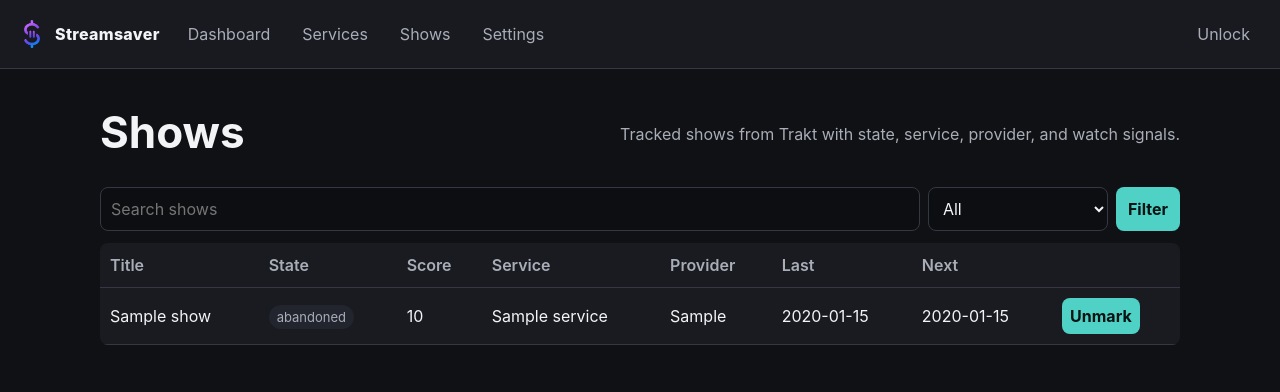
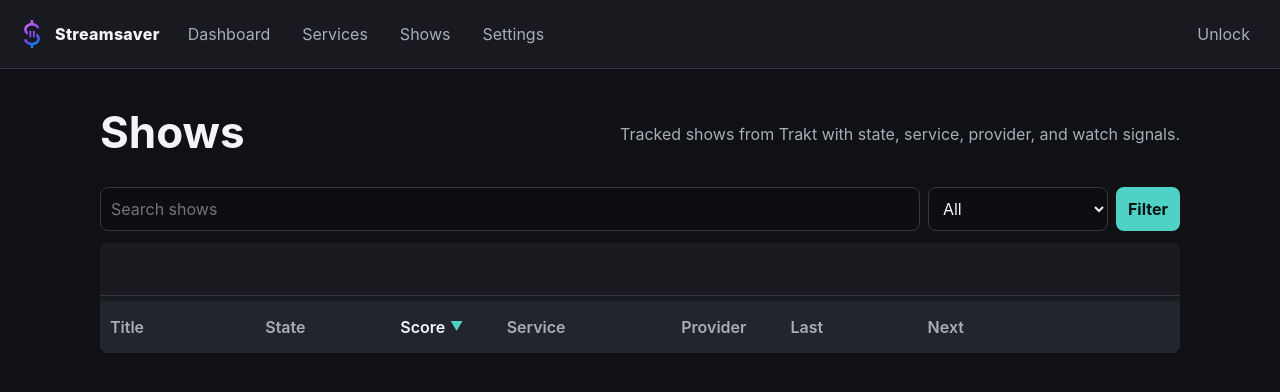
Before and after one commit to noahphex/streamsaver, a Flask app: page /shows in a window 1280 px wide. Shown: the top 392 px of the page. Run offline with Flask 3, Linux system fonts and the light colour scheme; tables that the repository leaves empty hold one stand-in row (values such as "Sample post").

Commit message:
feat: add sortable show columns

```diff
--- a/web/app.py
+++ b/web/app.py
@@ -49,6 +49,16 @@ THRESHOLD_OPTIONS = [
     ("6 months (180 days)", "180"),
     ("12 months (365 days)", "365"),
 ]
+
+SHOW_SORT_COLUMNS = {
+    "title": "LOWER(s.title)",
+    "state": "LOWER(s.show_state)",
+    "score": "s.interest_score",
+    "service": "LOWER(COALESCE(svc.name, ''))",
+    "provider": "LOWER(COALESCE(s.primary_provider, ''))",
+    "last": "COALESCE(s.last_watch_date, '')",
+    "next": "COALESCE(s.next_air_date, '')",
+}
 
 
 def create_app():
@@ -173,8 +183,9 @@ def create_app():
     def shows():
         q = request.args.get("q", "").strip()
         state = request.args.get("state", "All")
-        rows = _shows(q, state)
-        return render_template("shows.html", shows=rows, q=q, state=state)
+        sort, direction = _show_sort(request.args.get("sort", "score"), request.args.get("dir", "desc"))
+        rows = _shows(q, state, sort, direction)
+        return render_template("shows.html", shows=rows, q=q, state=state, sort=sort, direction=direction)
 
     @app.post("/shows/<trakt_id>/state")
     def set_show_state(trakt_id):
@@ -357,7 +368,14 @@ def _show_counts():
     return {row["show_state"] or "unknown": row["count"] for row in rows}
 
 
-def _shows(q, state):
+def _show_sort(sort, direction):
+    sort = sort if sort in SHOW_SORT_COLUMNS else "score"
+    direction = "asc" if direction == "asc" else "desc"
+    return sort, direction
+
+
+def _shows(q, state, sort="score", direction="desc"):
+    sort, direction = _show_sort(sort, direction)
     query = """
         SELECT s.trakt_id, s.title, s.show_state, s.interest_score,
                s.trakt_status, s.primary_provider, s.last_watch_date,
@@ -373,7 +391,7 @@ def _shows(q, state):
     if state and state != "All":
         query += " AND LOWER(s.show_state) = ?"
         params.append(state.lower())
-    query += " ORDER BY s.interest_score DESC, LOWER(s.title)"
+    query += f" ORDER BY {SHOW_SORT_COLUMNS[sort]} {direction.upper()}, LOWER(s.title) ASC"
     with db_session() as conn:
         return [dict(row) for row in conn.execute(query, params).fetchall()]
 
--- a/web/static/app.css
+++ b/web/static/app.css
@@ -7,6 +7,10 @@
   --muted: #a8adb8;
   --line: #343844;
   --accent: #4fd1c5;
+  --status-subscribed: #50FA7B;
+  --status-unsubscribed: #FF5555;
+  --status-suspended: #F1FA8C;
+  --status-not-subscribed: #8BE9FD;
   --danger: #ff6b6b;
   --success: #68d391;
   --warning: #f6c177;
@@ -169,6 +196,31 @@ input, select {
 table { width: 100%; border-collapse: collapse; background: var(--panel); border-radius: 8px; overflow: hidden; }
 th, td { text-align: left; padding: 10px; border-bottom: 1px solid var(--line); }
 th { color: var(--muted); font-weight: 600; }
+.sort-link {
+  display: inline-flex;
+  align-items: center;
+  gap: .3rem;
+  min-height: 32px;
+  color: var(--muted);
+}
+.sort-link.active,
+.sort-link:hover {
+  color: var(--text);
+}
+.sort-arrow {
+  color: var(--accent);
+  font-size: .8rem;
+}
+@media (min-width: 721px) {
+  .table-wrap { overflow: visible; }
+  .table-wrap thead th {
+    position: sticky;
+    top: 69px;
+    z-index: 5;
+    background: #22252d;
+    box-shadow: 0 1px 0 var(--line), 0 8px 18px rgba(0, 0, 0, .22);
+  }
+}
 .flash-stack { display: grid; gap: 8px; margin-bottom: 14px; }
 .flash { padding: 10px 12px; border-radius: 8px; background: var(--panel-2); border: 1px solid var(--line); }
 .flash.success { border-color: var(--success); }
--- a/web/templates/shows.html
+++ b/web/templates/shows.html
@@ -13,9 +13,28 @@
   </select>
   <button>Filter</button>
 </form>
+{% macro sort_link(key, label) -%}
+  {% set active = sort == key %}
+  {% set next_dir = 'asc' if not active or direction == 'desc' else 'desc' %}
+  <a class="sort-link {{ 'active' if active else '' }}" href="{{ url_for('shows', q=q, state=state, sort=key, dir=next_dir) }}">
+    <span>{{ label }}</span>
+    {% if active %}<span class="sort-arrow">{{ '▲' if direction == 'asc' else '▼' }}</span>{% endif %}
+  </a>
+{%- endmacro %}
 <section class="table-wrap">
   <table>
-    <thead><tr><th>Title</th><th>State</th><th>Score</th><th>Service</th><th>Provider</th><th>Last</th><th>Next</th><th></th></tr></thead>
+    <thead>
+      <tr>
+        <th>{{ sort_link('title', 'Title') }}</th>
+        <th>{{ sort_link('state', 'State') }}</th>
+        <th>{{ sort_link('score', 'Score') }}</th>
+        <th>{{ sort_link('service', 'Service') }}</th>
+        <th>{{ sort_link('provider', 'Provider') }}</th>
+        <th>{{ sort_link('last', 'Last') }}</th>
+        <th>{{ sort_link('next', 'Next') }}</th>
+        <th></th>
+      </tr>
+    </thead>
     <tbody>
       {% for show in shows %}
         <tr>
```
Also changed, not shown: other parts of web/static/app.css (+24 -1 lines).
